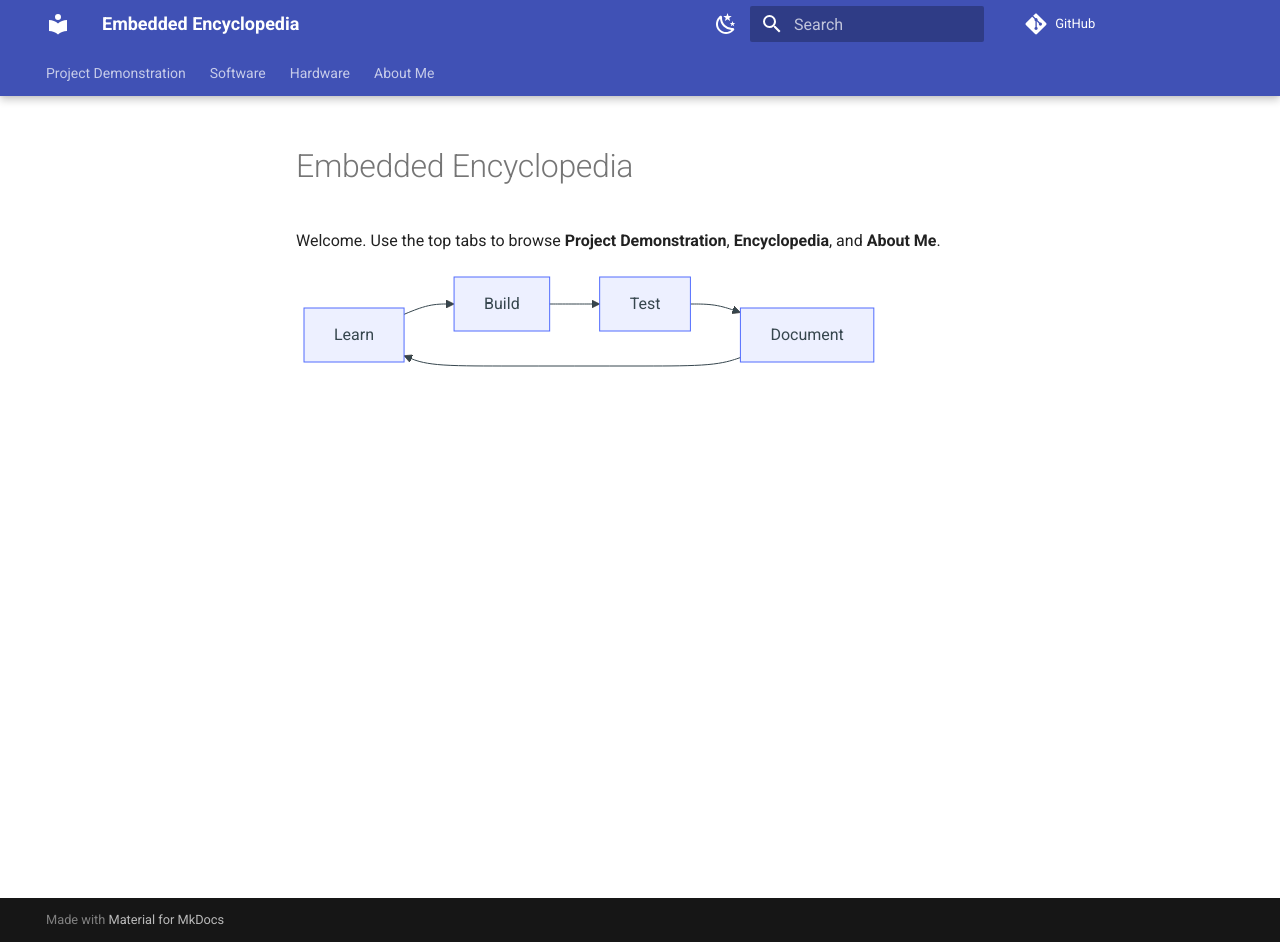
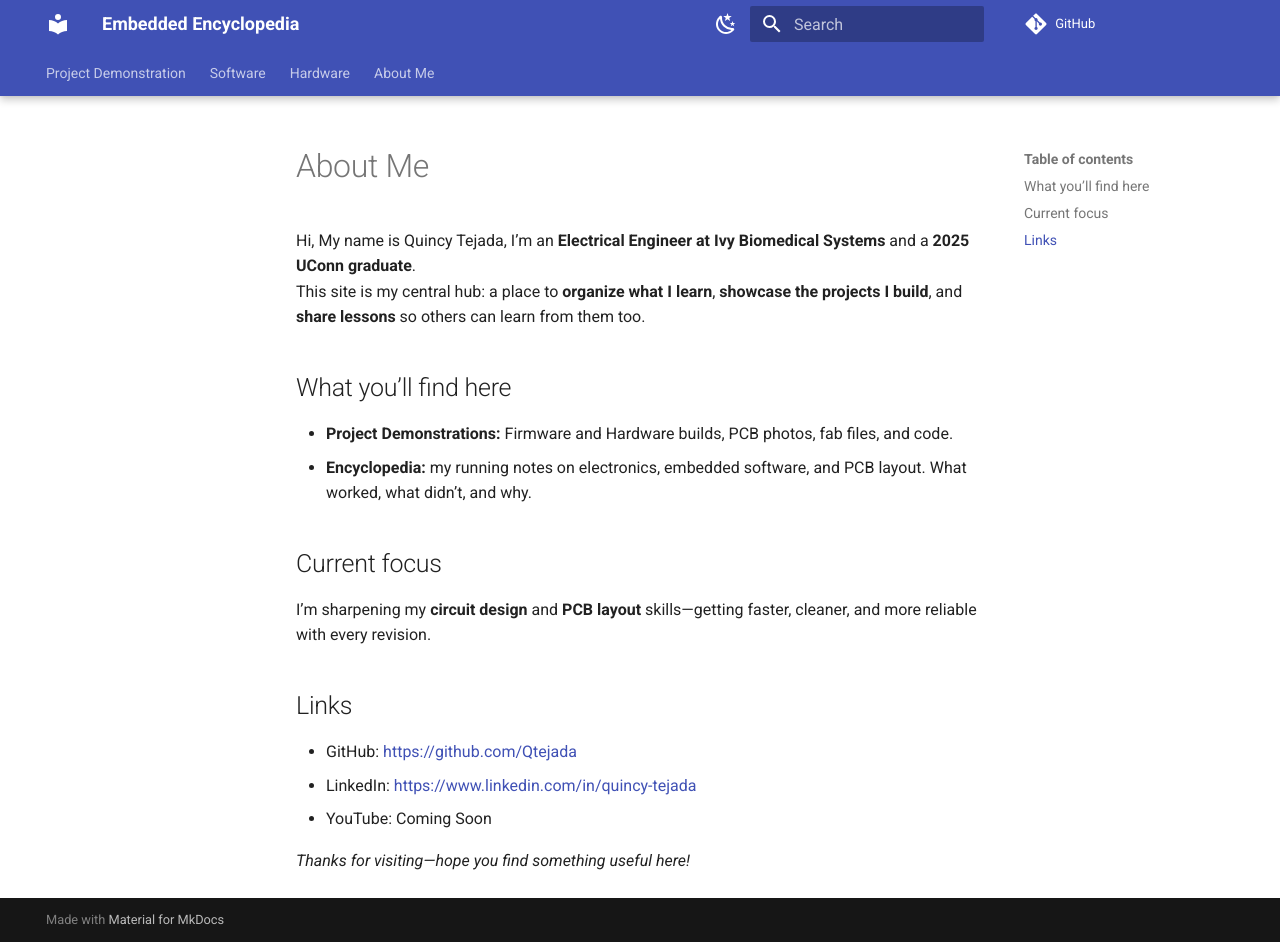
Before and after one commit to Qtejada/Embedded-Encyclopedia, an MkDocs documentation site: the page built from docs/index.md, in a window 1280 px wide and 942 px high. Built offline with MkDocs 1.6.1 and Material for MkDocs 9.7.7, drawn with Linux system fonts in a browser that asks for light colours; comment, search, counter and statistics services are not loaded.

Commit message:
Update index.md

````diff
--- a/docs/index.md
+++ b/docs/index.md
@@ -1,11 +1,19 @@
-# Embedded Encyclopedia
+# About Me
 
-Welcome. Use the top tabs to browse **Project Demonstration**, **Encyclopedia**, and **About Me**.
+Hi, My name is Quincy Tejada, I’m an **Electrical Engineer at Ivy Biomedical Systems** and a **2025 UConn graduate**.
+This site is my central hub: a place to **organize what I learn**, **showcase the projects I build**, and **share lessons** so others can learn from them too.
 
-```mermaid
-flowchart LR
-  A[Learn] --> B[Build]
-  B --> C[Test]
-  C --> D[Document]
-  D --> A
-```
+## What you’ll find here
+- **Project Demonstrations:** Firmware and Hardware builds, PCB photos, fab files, and code.
+- **Encyclopedia:** my running notes on electronics, embedded software, and PCB layout. What worked, what didn’t, and why.
+
+## Current focus
+I’m sharpening my **circuit design** and **PCB layout** skills—getting faster, cleaner, and more reliable with every revision.
+
+## Links
+
+- GitHub: <https://github.com/Qtejada>
+- LinkedIn: <https://www.linkedin.com/in/quincy-tejada>
+- YouTube: Coming Soon
+
+*Thanks for visiting—hope you find something useful here!*
````
